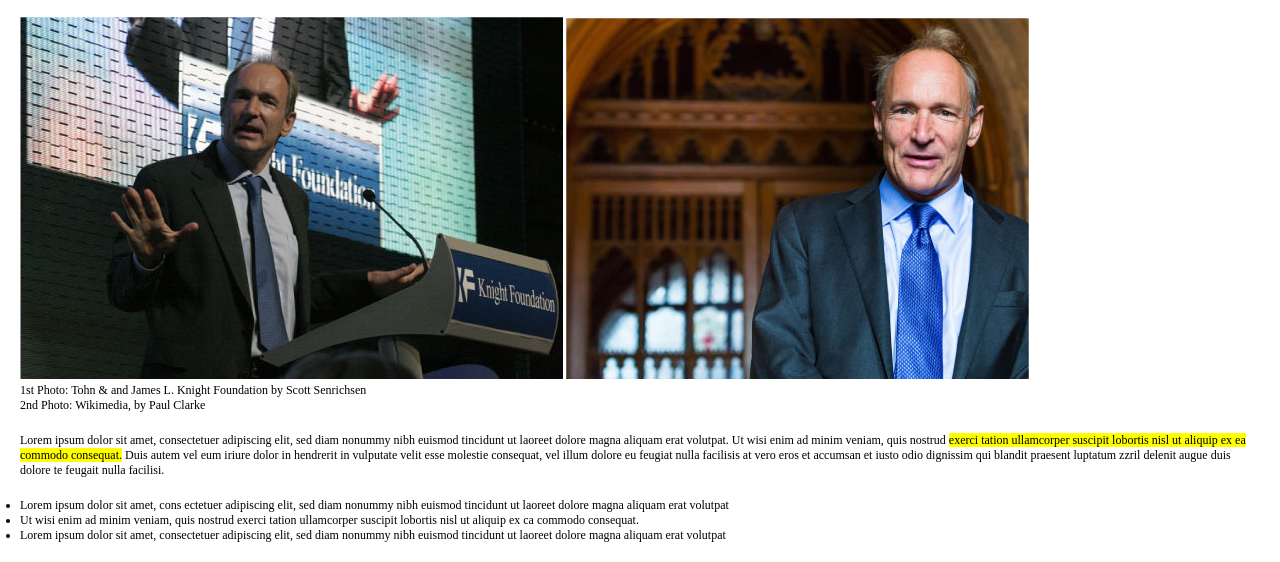
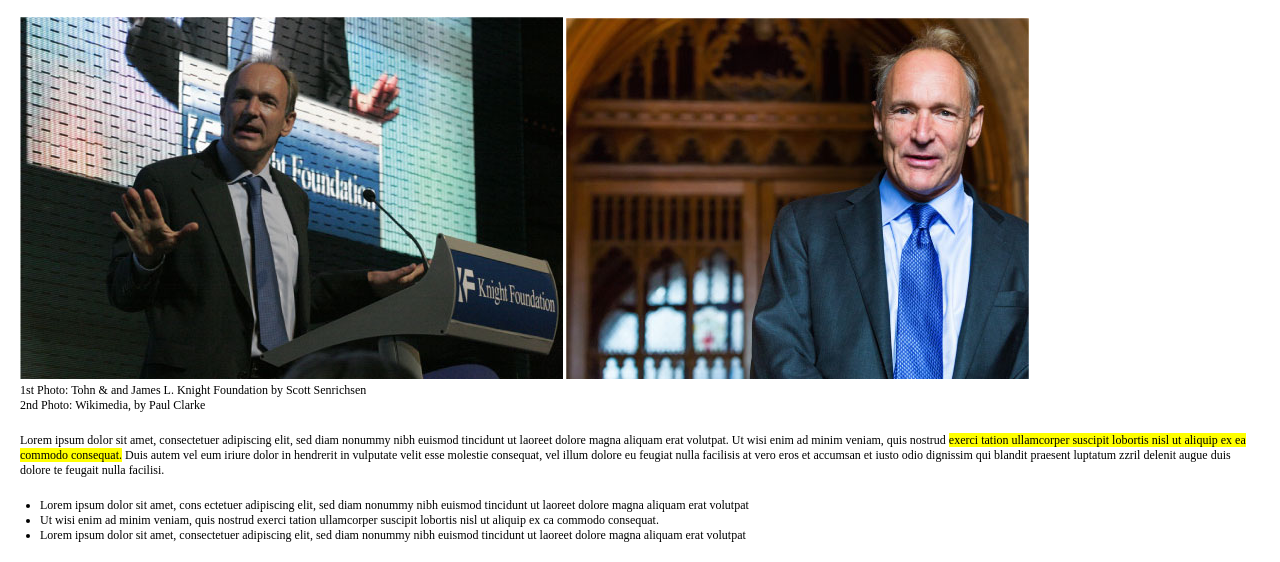
Before and after one commit to sertech89/html-css-booleaner, a plain HTML site: page index.html in a window 1280 px wide. Shown: the part 161-723 px from the top of the page. Drawn offline with Linux system fonts and the light colour scheme.

Commit message:
allineamento lista

```diff
--- a/asset/css/style.css
+++ b/asset/css/style.css
@@ -57,6 +57,10 @@ background-size: 18%;
 margin-bottom: 20px;
 }
 
+.lista{
+    margin-left: 20px;
+}
+
 table{
     margin-top: 20px;
     width: auto;
--- a/index.html
+++ b/index.html
@@ -43,7 +43,7 @@
         </section>
 
 
-        <div>
+        <div class="lista">
             <ul>
                 <li> Lorem ipsum dolor sit amet, cons ectetuer adipiscing elit, sed diam nonummy nibh euismod tincidunt ut laoreet dolore magna aliquam erat volutpat</li>
                 <li> Ut wisi enim ad minim veniam, quis nostrud exerci tation ullamcorper suscipit lobortis nisl ut aliquip ex ca commodo consequat.</li>
```
